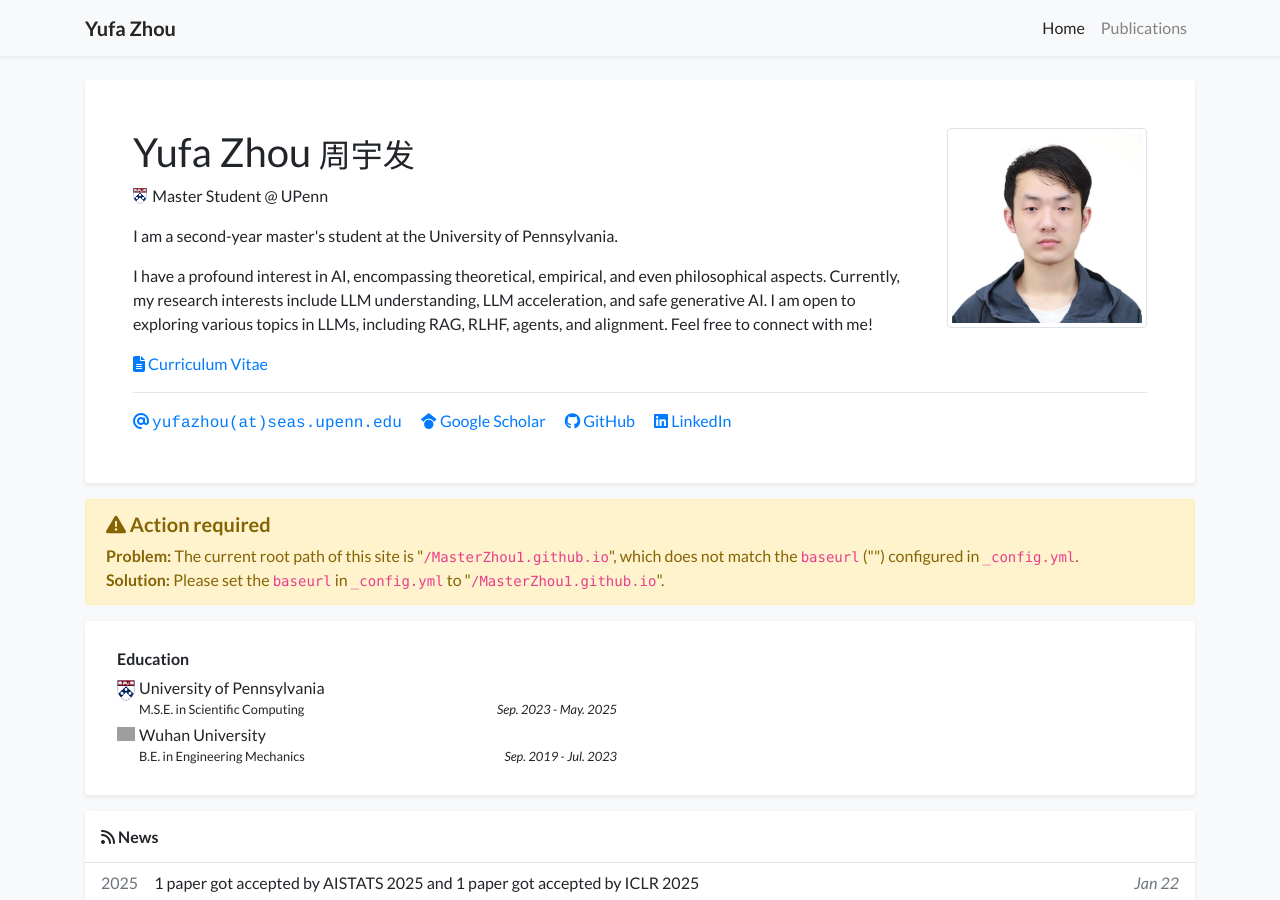
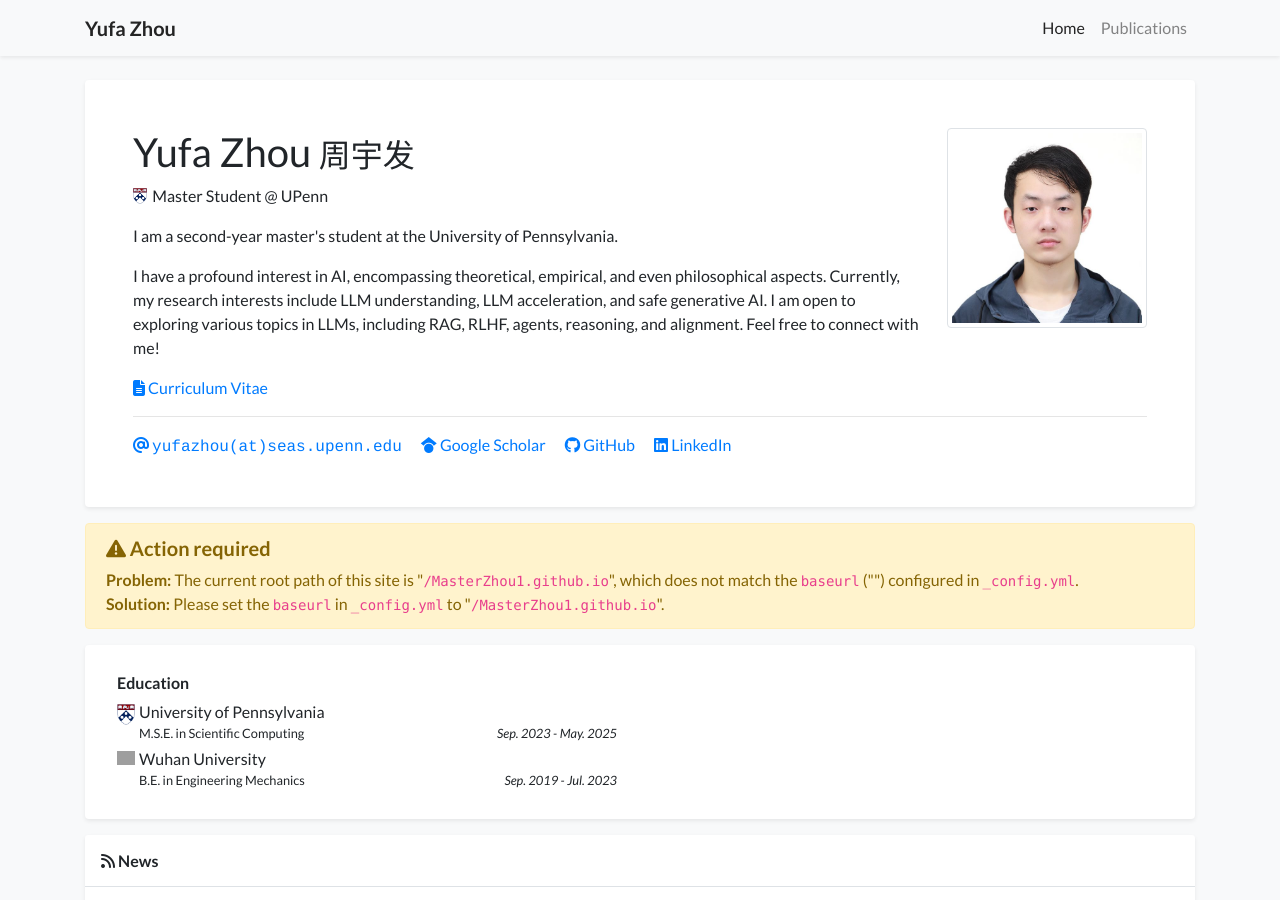
Before and after one commit to MasterZhou1/MasterZhou1.github.io, a Jekyll site: the page built from index.html, in a window 1280 px wide and 900 px high. Built offline with Jekyll 4.4.1, drawn with Linux system fonts in a browser that asks for light colours; nearby versions of some CDN libraries; a style sheet for code colours, icons or effects is not loaded; grey boxes are pictures that could not be loaded.

Commit message:
Update profile.yml

```diff
--- a/_data/profile.yml
+++ b/_data/profile.yml
@@ -28,7 +28,7 @@ short_bio: >-
   <p>
     I have a profound interest in AI, encompassing theoretical, empirical, and even philosophical aspects.
     Currently, my research interests include LLM understanding, LLM acceleration, and safe generative AI.
-    I am open to exploring various topics in LLMs, including RAG, RLHF, agents, and alignment.
+    I am open to exploring various topics in LLMs, including RAG, RLHF, agents, reasoning, and alignment.
     Feel free to connect with me!
   </p>
 
```
